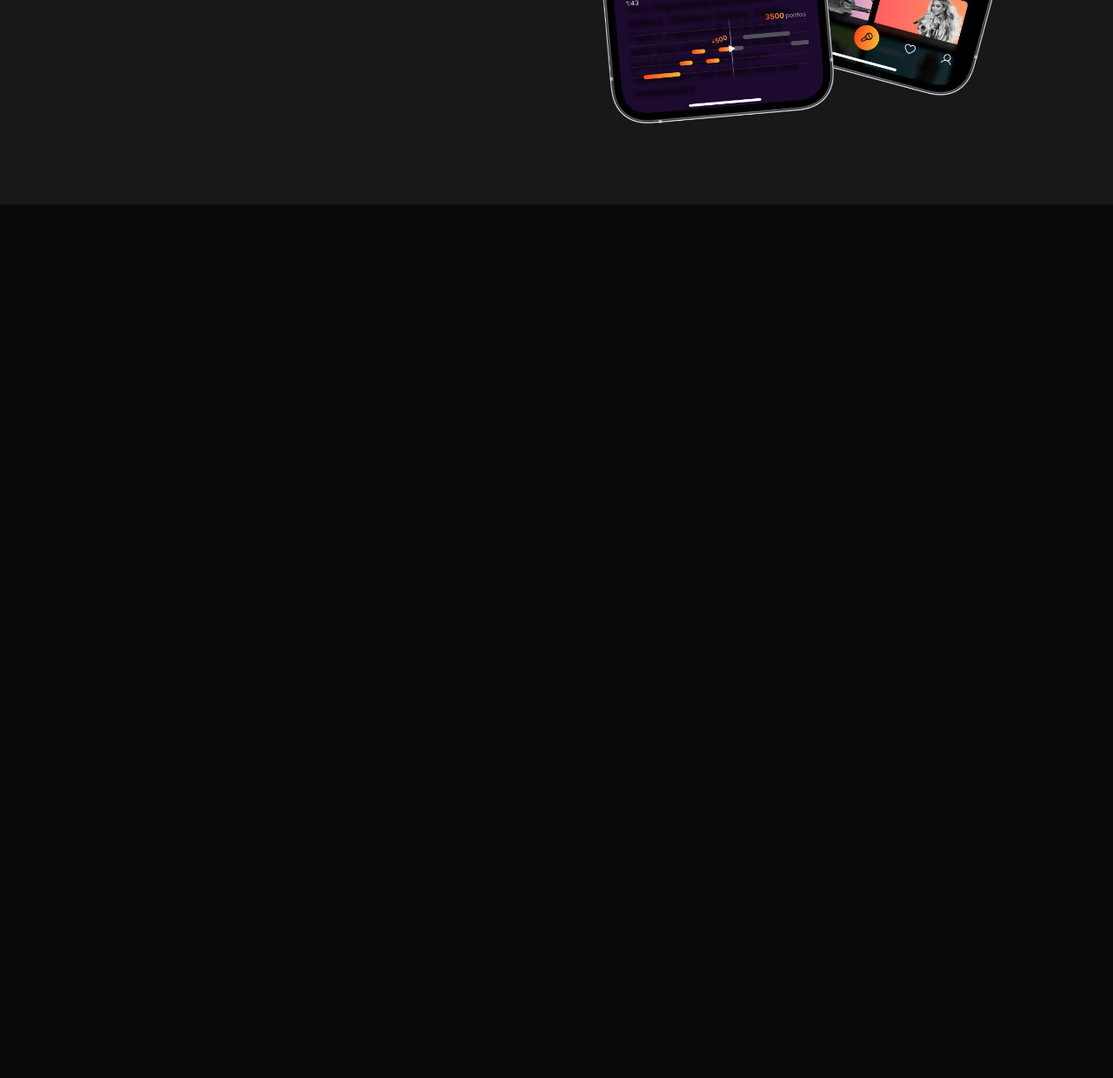
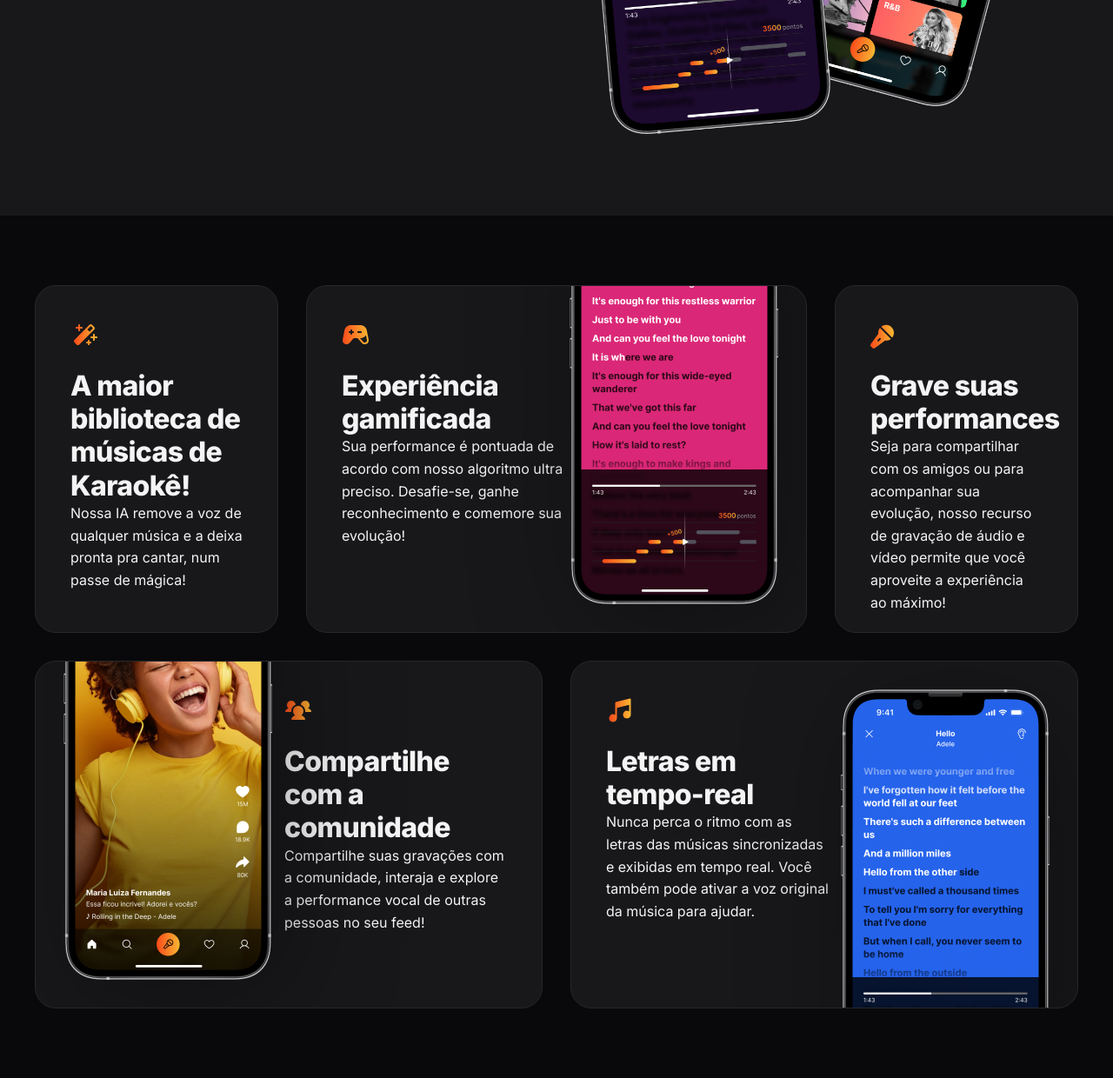
Before and after one commit to cAlbertoRodrigues/zingen-landing-page, a plain HTML site: page index.html in a window 1280 px wide. Shown: the part 1403-2643 px from the top of the page at 87% size. Before the commit the page ends 1638 px from the top, so only its background shows below. Drawn offline with Linux system fonts and the light colour scheme.

Commit message:
Features section

```diff
--- a/index.html
+++ b/index.html
@@ -59,5 +59,48 @@
             </div>
         </div>
     </section>
+
+    <section id="features">
+        <div class="cards container py-xl grid gap-1.5">
+            <div class="card py-lg px-lg">
+                <img src="assets/icons/MagicWand.svg" alt="">
+                <h3>A maior biblioteca de músicas de Karaokê!</h3>
+                <p>Nossa IA remove a voz de qualquer música e a deixa pronta pra cantar, num passe de mágica!</p>
+            </div>
+
+            <div class="card py-lg px-lg">
+                <div>
+                <img src="assets/icons/GameController.svg" alt="">
+                <h3>Experiência gamificada</h3>
+                <p>Sua performance é pontuada de acordo com nosso algoritmo ultra preciso. Desafie-se, ganhe reconhecimento e comemore sua evolução!</p>
+                </div>
+                <img class="desktop-only" src="assets/Tela 2.png" alt="">
+            </div>
+
+            <div class="card py-lg px-lg">
+                <img src="assets/icons/MicrophoneStage.svg" alt="">
+                <h3>Grave suas performances</h3>
+                <p>Seja para compartilhar com os amigos ou para acompanhar sua evolução, nosso recurso de gravação de áudio e vídeo permite que você aproveite a experiência ao máximo!</p>
+            </div>
+
+            <div class="card py-lg px-lg">
+                <div>
+                <img src="assets/icons/UsersThree.svg" alt="">
+                <h3>Compartilhe com a comunidade</h3>
+                <p>Compartilhe suas gravações com a comunidade, interaja e explore a performance vocal de outras pessoas no seu feed!</p>
+                </div>
+                <img class="desktop-only" src="assets/Tela 1.png" alt="">
+            </div>
+
+            <div class="card py-lg px-lg">
+                <div>
+                <img src="assets/icons/MusicNotes.svg" alt="">
+                <h3>Letras em tempo-real</h3>
+                <p>Nunca perca o ritmo com as letras das músicas sincronizadas e exibidas em tempo real. Você também pode ativar a voz original da música para ajudar.</p>
+                </div>
+                <img class="desktop-only" src="assets/Tela 3.png" alt="">
+            </div>
+        </div>
+    </section>
 </body>
 </html>
--- /dev/null
+++ b/styles/cards.css
@@ -0,0 +1,9 @@
+.card {
+    background: var(--surface-color);
+    border: 1px solid var(--stroke-color);
+    border-radius: 1.5rem;
+
+    & h3 {
+        margin-top: 1rem;
+    }
+}
--- /dev/null
+++ b/styles/features.css
@@ -0,0 +1,68 @@
+#features {
+    & .cards {
+        grid-template-columns: 17.5rem 1fr 1fr 17.5rem;
+        grid-template-rows: 25rem 25rem;
+        gap: 2rem;
+    }
+
+    & .card {
+        position: relative;
+        overflow: hidden;
+
+        & img.desktop-only {
+            position: absolute;
+            max-width: 15rem;
+            filter: drop-shadow(1rem 1rem 4rem rgb(0 0 0 / 0.34));
+        }
+    }
+
+    & .card:nth-child(1) {
+        grid-column: 1/2;
+    }
+
+    & .card:nth-child(2) {
+        grid-column: 2/4;
+
+        & > div {
+            max-width: 16rem;
+        }
+
+        & .desktop-only {
+            bottom: 2rem;
+            right: 2rem;
+        }
+    }
+
+    & .card:nth-child(3) {
+        grid-column: 4/5;
+    }
+
+    & .card:nth-child(4) {
+        grid-column: 1/3;
+        grid-row: 2/3;
+
+        & > div {
+            max-width: 16rem;
+            margin-left: auto;
+        }
+
+        & .desktop-only {
+            bottom: 2rem;
+            left: 2rem;
+        }
+    }
+
+    & .card:nth-child(5) {
+        grid-column: 3/5;
+        grid-row: 2/3;
+
+        & > div {
+            max-width: 16rem;
+        }
+
+        & .desktop-only {
+            top: 2rem;
+            right: 2rem;
+        }
+    }
+}
--- a/styles/global.css
+++ b/styles/global.css
@@ -17,7 +17,7 @@
     --bg-color: #09090b;
     --surface-color: #18181B;
     --stroke-color: #27272A;
-    --text-color-secundary: #A1A1AA;
+    --text-color-secondary: #A1A1AA;
     --text-color-primary: #F4F4F5;
     --brand-color-primary: #F7B733;
     --brand-color-secondary: #FC4A1A;
@@ -98,13 +98,13 @@ img {
 
 @media (width >= 80em) {
     :root {
-        --fs-lg: 1.25rem;
-        --fs-xl: 1.5rem;
-        --fs-2xl: 2.5rem;
+        --fs-lg: 2rem;
+        --fs-xl: 3rem;
+        --fs-2xl: 4rem;
 
         --py-base: 1.5rem;
         --py-lg: 2.5rem;
         --py-xl: 5rem;
-        --px-lg: 2rem;
+        --px-lg: 2.5rem;
     }
 }
--- a/styles/hero.css
+++ b/styles/hero.css
@@ -10,7 +10,7 @@
     }
 
     & p {
-        font: var(--fw-md) var(--fs-lg)/1.4 var(-ff-sans);
+        font: var(--fw-md) var(--fs-lg)/1.4 var(--ff-sans);
         color: var(--text-color-secondary);
         margin-top: 1rem;
     }
--- a/styles/index.css
+++ b/styles/index.css
@@ -6,3 +6,5 @@
 @import url(hero.css);
 @import url(sections.css);
 @import url(about.css);
+@import url(cards.css);
+@import url(features.css) (width >= 80rem);
--- a/styles/utility.css
+++ b/styles/utility.css
@@ -11,7 +11,7 @@
 }
 
 .px-lg {
-    padding-block: var(--px-lg);
+    padding-inline: var(--px-lg);
 }
 
 .container {
```
